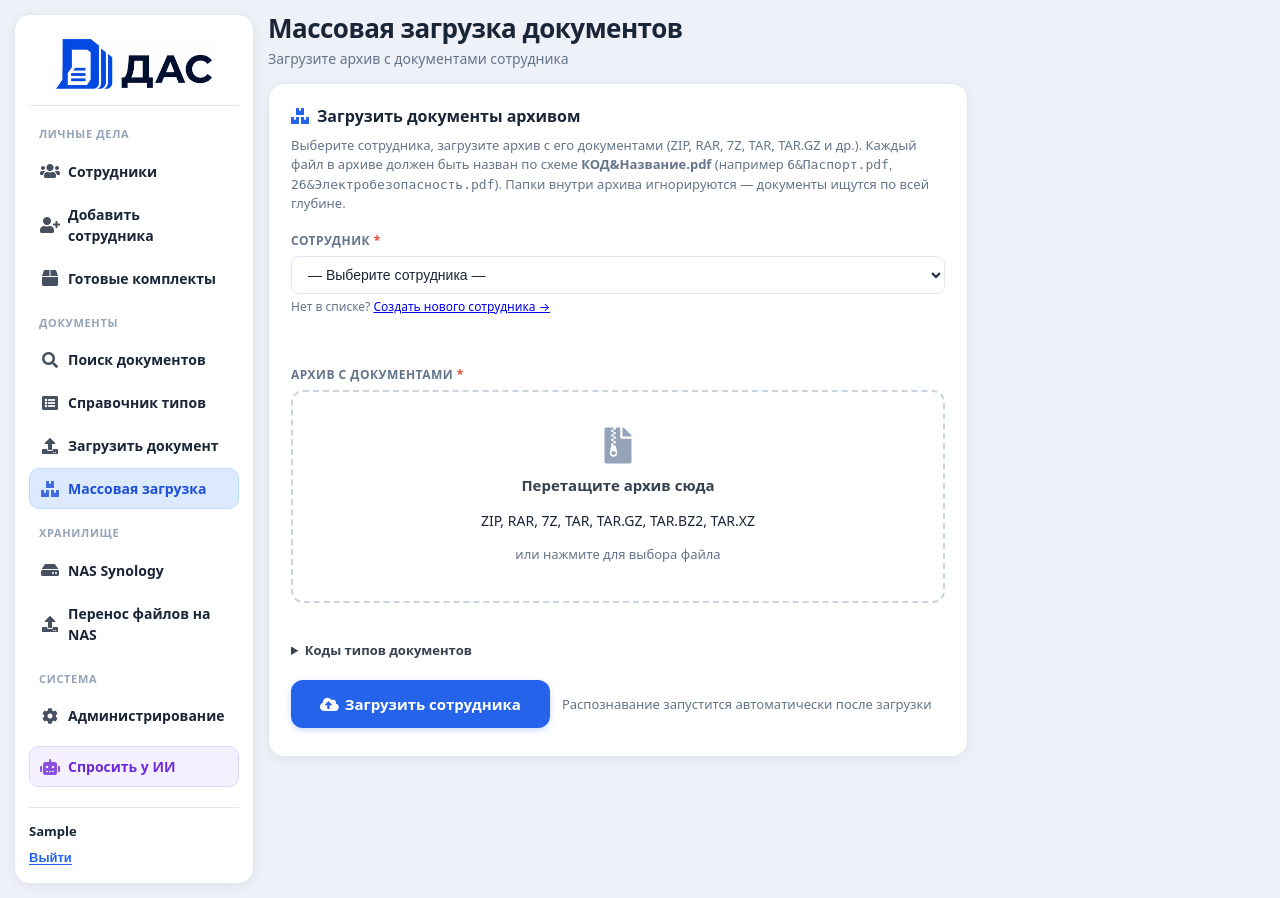
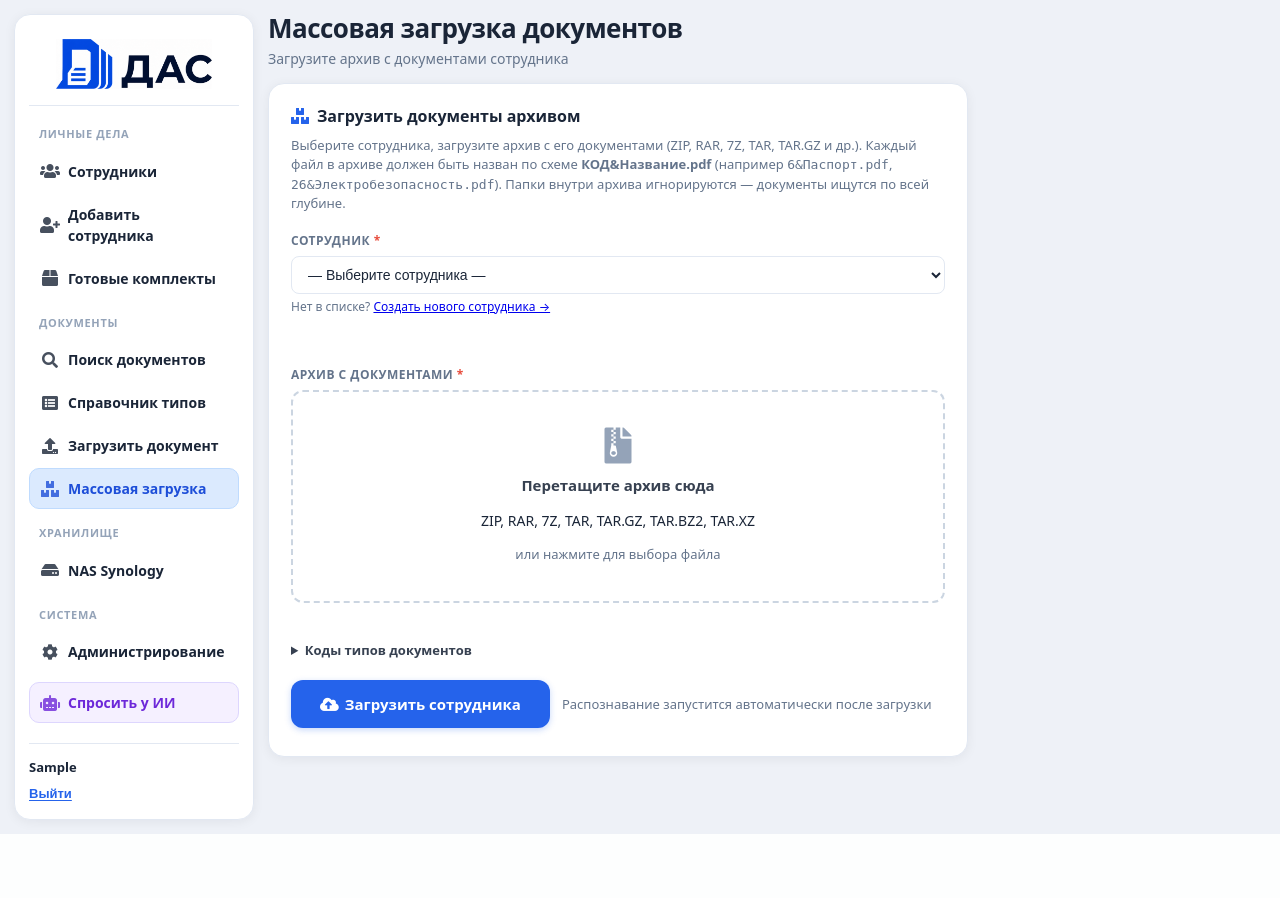
Before and after one commit to ZhanibekDD/dms-nas, a Django app: page /workspace/pass-docs/bulk-upload/ in a window 1280 px wide. After the commit the page ends 834 px from the top, so only its background shows below. Run offline with Django 5.2, Linux system fonts and the light colour scheme; the visitor is signed in with stand-in values (Sample User, id 1); data that the repository does not hold is empty; some libraries are stand-ins or nearby versions.

Commit message:
ui: remove NAS migrate link from sidebar (migration complete)
All 26 files migrated to NAS. New uploads go directly to NAS automatically.

Co-Authored-By: Claude Sonnet 4.6 <noreply@anthropic.com>

```diff
--- a/dms-nas/apps/web_admin/adminpanel/templates/adminpanel/pass_docs_base.html
+++ b/dms-nas/apps/web_admin/adminpanel/templates/adminpanel/pass_docs_base.html
@@ -68,10 +68,6 @@
            href="{% url 'pass_docs_nas_browser' %}">
           <i class="pd-nav__icon fas fa-hdd"></i>NAS Synology
         </a>
-        <a class="pd-nav__link{% if pass_docs_active == 'nas_migrate' %} is-active{% endif %}"
-           href="{% url 'pass_docs_nas_migrate' %}">
-          <i class="pd-nav__icon fas fa-upload"></i>Перенос файлов на NAS
-        </a>
 
         <p class="pd-nav__section">Система</p>
         <a class="pd-nav__link" href="/admin/">
```
